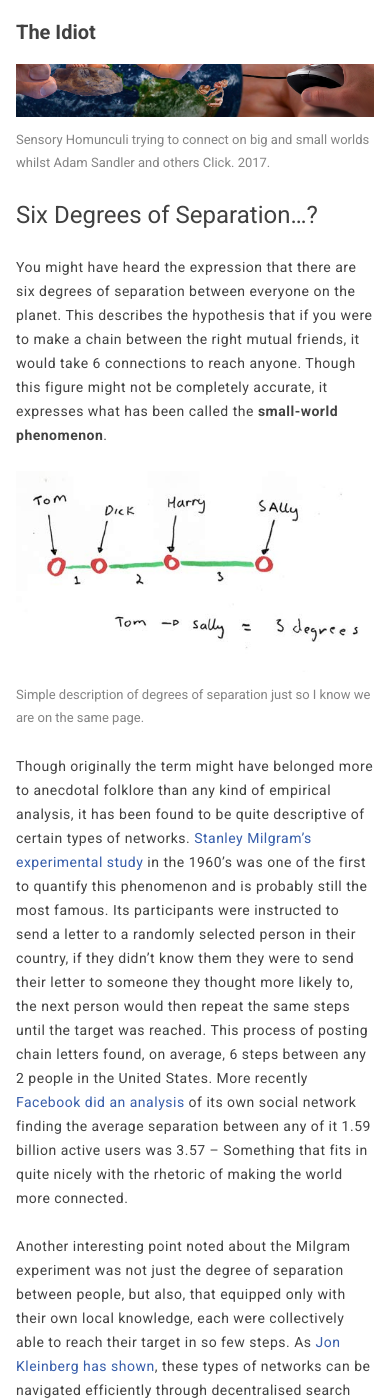
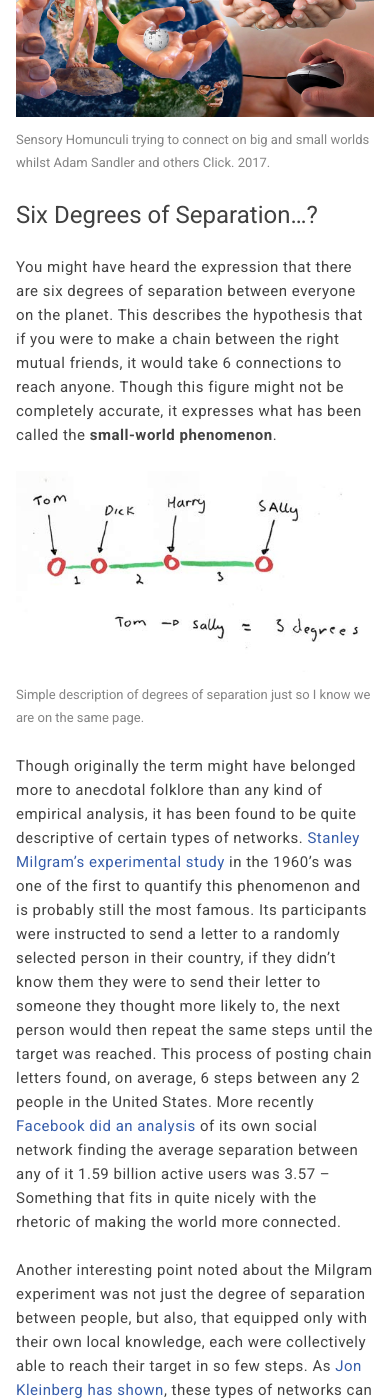
Before and after one commit to winstonjay/winstonjay.github.io, a Jekyll site: the page built from _posts/2017-11-10-homunculus.markdown, in a window 390 px wide and 1400 px high, scrolled down 614 px. Built offline with Jekyll 4.4.1, drawn with Linux system fonts in a browser that asks for light colours.

Commit message:
folder structure and mobile stylesheet

```diff
--- a/_layouts/default.html
+++ b/_layouts/default.html
@@ -5,11 +5,17 @@
   <meta http-equiv="X-UA-Compatible" content="IE=edge">
   <meta name="viewport" content="width=device-width, initial-scale=1">
 
-    <title>{% if page.title %}{{ page.title | escape }}{% else %}{{ site.title | escape }}{% endif %}</title>
+  <title>{{ site.title | escape }}: {% if page.title %}{{ page.title | escape }}{% else %}Home{% endif %}</title>
   <meta name="description" content="{{ page.excerpt | default: site.description | strip_html | normalize_whitespace | truncate: 160 | escape }}">
 
+  <meta property="og:url" content="{{ site.url }}{{ page.url }}"/>
+  <meta property="og:type" content="article"/>
+  <meta property="og:title" content="{{ site.title | escape }}: {% if page.title %}{{ page.title | escape }}{% else %}Home{% endif %}" />
+  <meta property="og:description" content="{{ page.excerpt | default: site.description | strip_html | normalize_whitespace | truncate: 160 | escape }}" />
+  <!-- <meta property="og:image" content="" /> -->
+
+  <link rel="shortcut icon" type="image/png" href="/assets/favicon.png"/>
   <link href="https://fonts.googleapis.com/css?family=Roboto:300,400,400i,700" rel="stylesheet">
-    <link rel="shortcut icon" type="image/png" href="/assets/favicon.png"/>
   <link rel="stylesheet" href="{{ "/assets/base.css" | relative_url }}">
 </head>
 <body>
@@ -19,6 +25,18 @@
   <main class="page-content">
     {{ content }}
   </main>
+  {% if jekyll.environment == "production" %}
+  <!-- Global site tag (gtag.js) - Google Analytics -->
+  <script async src="https://www.googletagmanager.com/gtag/js?id=UA-112762435-1"></script>
+  <script>
+    // analytics start.
+    window.dataLayer = window.dataLayer || [];
+    function gtag(){dataLayer.push(arguments);}
+    gtag('js', new Date());
+    gtag('config', 'UA-112762435-1');
+    // analytics end.
+  </script>
+  {% endif %}
   <script>
     (function() {
       // TODO: Change this lazy patch for making
--- a/_posts/2017-11-10-homunculus.markdown
+++ b/_posts/2017-11-10-homunculus.markdown
@@ -6,7 +6,7 @@
 Thinking about small-world phenomena in information networks, this post looks at the degrees of separation between Wikipedia articles. Using the article "Homunculus" as central node it will ask how closely linked seeming disparate topics can be.
 
 <div class="media-container">
-    <img title="Sensory Homunculi trying to connect on big and small worlds whilst Adam Sandler and others Click." src="../assets/imgs/cover2.jpg">
+    <img title="Sensory Homunculi trying to connect on big and small worlds whilst Adam Sandler and others Click." src="../assets/imgs/homunculus/cover.jpg">
     <small>Sensory Homunculi trying to connect on big and small worlds whilst Adam Sandler and others Click. 2017. </small>
 </div>
 
@@ -15,7 +15,7 @@
 You might have heard the expression that there are six degrees of separation between everyone on the planet. This describes the hypothesis that if you were to make a chain between the right mutual friends, it would take 6 connections to reach anyone. Though this figure might not be completely accurate, it expresses what has been called the **small-world phenomenon**.
 
 <div class="media-container slim">
-    <img src="../assets/imgs/one.jpg">
+    <img src="../assets/imgs/homunculus/one.jpg">
     <small>Simple description of degrees of separation just so I know we are on the same page.</small>
 </div>
 
@@ -38,7 +38,7 @@
 From a search sample from 500 [random pages](https://www.mediawiki.org/wiki/API:Random) (`rand500`) it took an average `3.92` clicks to get to the homunculus article. From another sample containing the [50 most visited articles](https://en.wikipedia.org/wiki/Wikipedia:Multiyear_ranking_of_most_viewed_pages#Top-100_list) (`top50`) this number drops to `3.02`. Here is a sketch of some of the shortest paths within `top50` so you can get an idea of what some of the connections are. The starting points are underlined in red and their path lengths are bracketed beside these titles.
 
 <div class="media-container slim">
-    <img title="Bad drawing of paths to the 'Homunculus' Wikipedia article from an arbitary selection of the top most visited wikipedia articles." src="../assets/imgs/results.jpg">
+    <img title="Bad drawing of paths to the 'Homunculus' Wikipedia article from an arbitary selection of the top most visited wikipedia articles." src="../assets/imgs/homunculus/results.jpg">
     <small>Bad drawing of paths to the 'Homunculus' Wikipedia article from an arbitary selection of the top most visited wikipedia articles.</small>
 </div>
 
--- a/assets/base.scss
+++ b/assets/base.scss
@@ -54,7 +54,7 @@
     -webkit-font-smoothing: antialiased;
     -moz-osx-font-smoothing: grayscale;
     @include media-query($palm) {
-        font-size: 14px;
+        font-size: 15px;
     }
 }
 img, video {
@@ -106,6 +106,10 @@
     top: 0;
     line-height: $spacing-unit*2;
     background-color: $background-color;
+    @include media-query($palm) {
+        padding: 0 $spacing-unit/2;
+        position: absolute;
+    }
 
     h1 {
         font-size: 20px;
@@ -114,9 +118,6 @@
     }
     a {
         color: $base-color;
-    }
-    @include media-query($palm) {
-        padding: 0 $spacing-unit/2;
     }
 }
 
@@ -135,6 +136,12 @@
 h1.page-heading {
     font-weight: 400;
     opacity: 0.87;
+    @include media-query($palm) {
+        line-height: 32px;
+        font-size: 20px;
+        font-weight: 400;
+        margin-bottom: 12px;
+    }
 }
 .post {
     padding-bottom: 0;
@@ -197,7 +204,7 @@
             line-height: 32px;
             color:#424242;
             @include media-query($palm) {
-                font-size: 14px;
+                font-size: 15px;
                 line-height: 24px;
             }
         }
```
Also changed, not shown: assets/imgs/1.jpg (deleted), assets/imgs/cover.jpg (deleted), assets/imgs/homunculus/cover.jpg (renamed from assets/imgs/cover2.jpg), assets/imgs/homunculus/one.jpg (renamed from assets/imgs/one.jpg), assets/imgs/homunculus/results.jpg (renamed from assets/imgs/results.jpg). Lines whose indentation alone changed are shown as unchanged.
